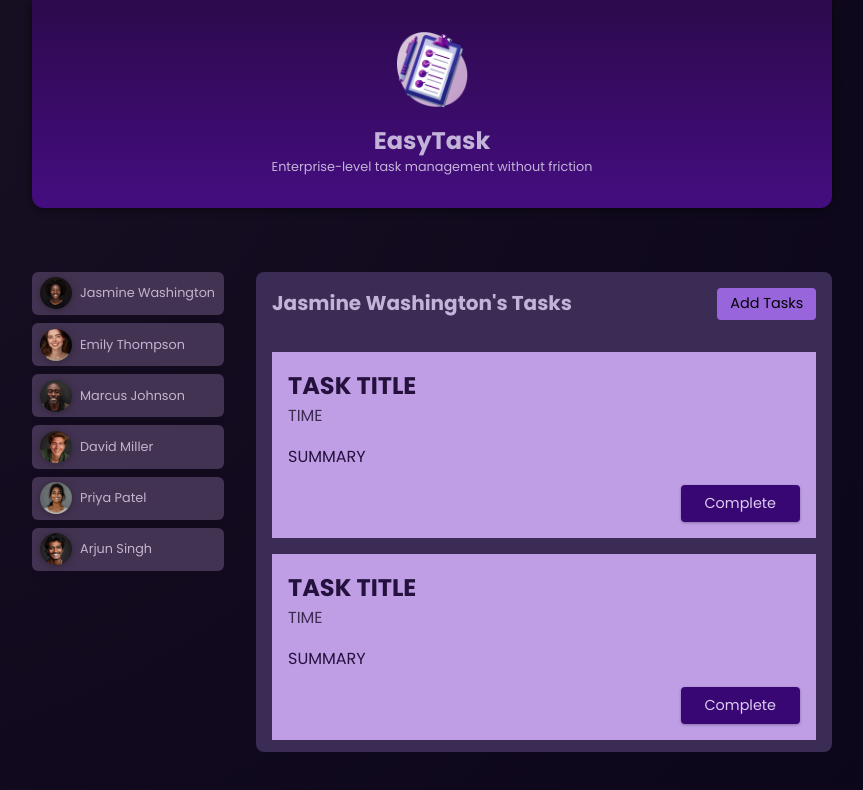
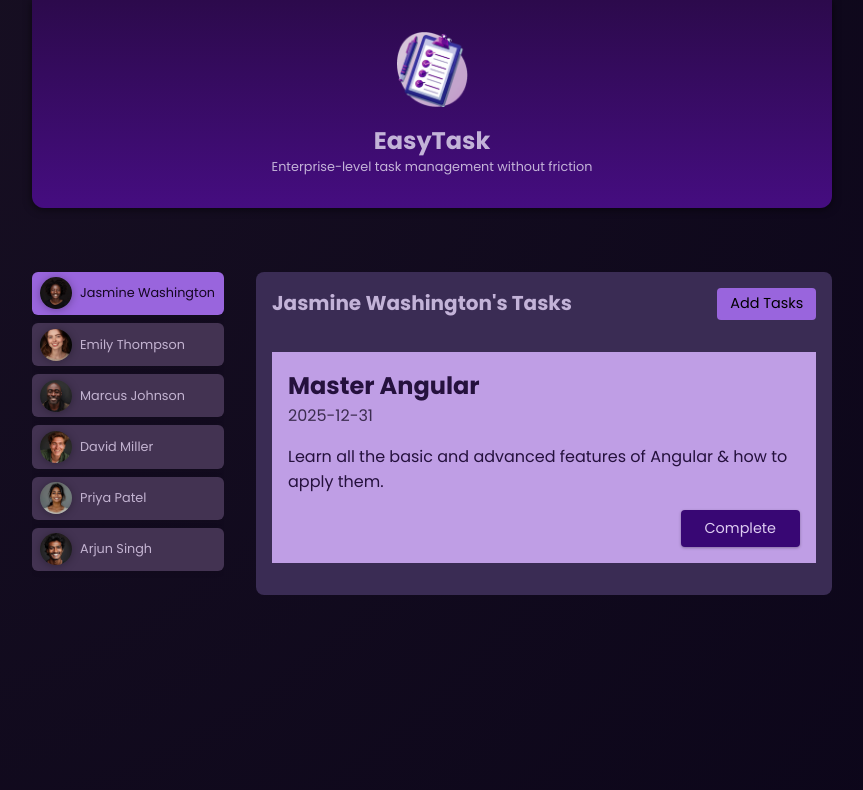
Before and after one commit to mthiggins1s/angular-restart-01, an Angular app in the folder 01-starting-project/: page / in a window 1280 px wide. Both pictures are taken after a click on the button "Jasmine Washington". Shown: the top 790 px of the page, without its empty margins (208-1071 px from the left). Built offline with nearby package versions, Linux system fonts and the light colour scheme.

Commit message:
made changes

```diff
--- a/01-starting-project/src/app/app.component.html
+++ b/01-starting-project/src/app/app.component.html
@@ -7,7 +7,7 @@
     <!-- Since we are dynamically outputting list data here, Angular wants to keep track of all rendered items. If it would be changed, Angular could re-use rendered lists items, so we dont have to re-create the list every time the list data changes. With the 'track' expression, we tell Angular which unique idenfication criteria can be assign by Angular AUTOMATICALLY to every list item, per user. -->
     <li>
       <!-- Structural Directive; enhancements that can be added to elements that will be changed where the elements are being used -->
-      <app-user [user]="user" (select)="onSelectUser($event)" />
+      <app-user [selected]="user.id === selectedUserId" [user]="user" (select)="onSelectUser($event)" />
       <!-- $ will hold the data/value that was emitted by the event we were listening to. -->
 
       <!-- Inputs the HTML for the user.component.html -->
@@ -17,7 +17,7 @@
   <!-- Closing tag added here -->
 
   @if (selectedUser) {
-  <app-tasks [name]="selectedUser.name"></app-tasks>
+  <app-tasks [userId]="selectedUser.id" [name]="selectedUser.name"></app-tasks>
   } @else {
   <p id="fallback">Select a User to see their Tasks</p>
   }
--- /dev/null
+++ b/01-starting-project/src/app/tasks/new-task/new-task.component.css
@@ -0,0 +1,85 @@
+.backdrop {
+    background-color: rgba(0, 0, 0, 0.9);
+    position: fixed;
+    top: 0;
+    left: 0;
+    width: 100%;
+    height: 100vh;
+  }
+
+  dialog {
+    width: 90%;
+    max-width: 30rem;
+    background-color: #433352;
+    border-radius: 6px;
+    border: none;
+    box-shadow: 0 1px 6px rgba(0, 0, 0, 0.4);
+    overflow: hidden;
+    padding: 1rem;
+    top: 5rem;
+  }
+
+  h2 {
+    margin: 0;
+    color: #d0c2e1;
+  }
+
+  label {
+    display: block;
+    font-weight: bold;
+    font-size: 0.85rem;
+    color: #ab9ac0;
+  }
+
+  input,
+  textarea {
+    width: 100%;
+    font: inherit;
+    padding: 0.15rem 0.25rem;
+    border-radius: 4px;
+    border: 1px solid #ab9ac0;
+    background-color: #d0c2e1;
+  }
+
+  .actions {
+    margin: 1rem 0 0;
+    display: flex;
+    justify-content: flex-end;
+    gap: 0.25rem;
+  }
+
+  button {
+    font: inherit;
+    cursor: pointer;
+    border: none;
+    padding: 0.35rem 1.25rem;
+    border-radius: 4px;
+    background-color: transparent;
+  }
+
+  button[type="button"] {
+    color: #bdadcf;
+  }
+
+  button[type="button"]:hover,
+  button[type="button"]:active {
+    color: #d0c2e1;
+  }
+
+  button[type="submit"] {
+    background-color: #9c73ca;
+    box-shadow: 0 1px 3px rgba(0, 0, 0, 0.3);
+    transition: all 0.3s ease;
+  }
+
+  button[type="submit"]:hover,
+  button[type="submit"]:active {
+    background-color: #895cce;
+    box-shadow: 0 1px 6px rgba(0, 0, 0, 0.3);
+  }
+
+  @media (min-width: 768px) {
+    dialog {
+      padding: 2rem;
+    }
+  }
--- /dev/null
+++ b/01-starting-project/src/app/tasks/new-task/new-task.component.html
@@ -0,0 +1,25 @@
+<div class="backdrop" (click)="onCancel()"></div>
+<dialog open>
+  <h2>Add Task</h2>
+  <form>
+    <p>
+      <label for="title">Title</label>
+      <input type="text" id="title" name="title" />
+    </p>
+
+    <p>
+      <label for="summary">Summary</label>
+      <textarea id="summary" rows="5" name="summary"></textarea>
+    </p>
+
+    <p>
+      <label for="due-date">Due Date</label>
+      <input type="date" id="due-date" name="due-date" />
+    </p>
+
+    <p class="actions">
+      <button type="button" (click)="onCancel()">Cancel</button>
+      <button type="submit">Create</button>
+    </p>
+  </form>
+</dialog>
--- /dev/null
+++ b/01-starting-project/src/app/tasks/new-task/new-task.component.ts
@@ -0,0 +1,15 @@
+import { Component, EventEmitter, Output } from '@angular/core';
+
+@Component({
+  selector: 'app-new-task',
+  imports: [],
+  templateUrl: './new-task.component.html',
+  styleUrl: './new-task.component.css'
+})
+export class NewTaskComponent {
+  @Output() cancel = new EventEmitter<void>()
+
+  onCancel() {
+    this.cancel.emit();
+  }
+}
--- a/01-starting-project/src/app/tasks/task/task.component.html
+++ b/01-starting-project/src/app/tasks/task/task.component.html
@@ -1,8 +1,8 @@
 <article>
-  <h2>TASK TITLE</h2>
-  <time>TIME</time>
-  <p>SUMMARY</p>
+  <h2>{{ task.title }}</h2>
+  <time>{{ task.dueDate }}</time>
+  <p>{{ task.summary }}</p>
   <p class="actions">
-    <button>Complete</button>
+    <button (click)="onCompleteTask()" >Complete</button>
   </p>
 </article>
--- a/01-starting-project/src/app/tasks/task/task.component.ts
+++ b/01-starting-project/src/app/tasks/task/task.component.ts
@@ -1,4 +1,5 @@
-import { Component } from '@angular/core';
+import { Component, EventEmitter, Input, Output } from '@angular/core';
+import { Task } from '../../user/user.model';
 
 @Component({
   selector: 'app-task',
@@ -7,5 +8,10 @@
   styleUrl: './task.component.css'
 })
 export class TaskComponent {
+  @Input({required: true}) task!: Task; // we add an '!' if we know that we will ALWAYS have a task. Since we added required: true, this means we will ALWAYS recieve a task.
+  @Output() complete = new EventEmitter<string>();
 
+  onCompleteTask() {
+    this.complete.emit(this.task.id);
+  }
 }
--- a/01-starting-project/src/app/tasks/tasks.component.html
+++ b/01-starting-project/src/app/tasks/tasks.component.html
@@ -1,23 +1,21 @@
+@if (isAddingTask) {
+<app-new-task (cancel)="onCancelAddTask()" />
+}
+
 <section id="tasks">
   <header>
     <h2>{{ name }}'s Tasks</h2>
     <menu>
-            <button>Add Tasks</button>
+      <button (click)="onStartAddTask()">Add Tasks</button>
     </menu>
   </header>
 
   <ul>
+    @for (task of selectedUserTasks; track task.id) {
     <li>
-            <app-task />
+      <!-- $event gives us access to the event data that was emitted. -->
+      <app-task [task]="task" (complete)="onCompleteTask($event)" />
     </li>
-        <li>
-            <app-task />
-        </li>
-        <li>
-            <app-task />
-        </li>
-        <li>
-            <app-task />
-        </li>
+    }
   </ul>
 </section>
--- a/01-starting-project/src/app/tasks/tasks.component.ts
+++ b/01-starting-project/src/app/tasks/tasks.component.ts
@@ -1,12 +1,56 @@
 import { Component, Input } from '@angular/core';
 import { TaskComponent } from "./task/task.component";
+import { NewTaskComponent } from "./new-task/new-task.component";
 
 @Component({
   selector: 'app-tasks',
-  imports: [TaskComponent],
+  imports: [TaskComponent, NewTaskComponent],
   templateUrl: './tasks.component.html',
   styleUrl: './tasks.component.css'
 })
 export class TasksComponent {
-  @Input() name?: string; // '?' tells TypeScript that we are okay with it being SET or not. Now we can't use the 'name' property in a place where it MUST be set. '|' creates a union type; it tells TypeScript that the type of value that can be stored in something is either of type STRING or type UNDEFINED.
+  @Input({ required:true }) userId!: string;
+  @Input({ required: true }) name!: string; // '?' tells TypeScript that we are okay with it being SET or not. Now we can't use the 'name' property in a place where it MUST be set. '|' creates a union type; it tells TypeScript that the type of value that can be stored in something is either of type STRING or type UNDEFINED.
+
+  isAddingTask = false; // TS is able to infer the type of value we plan on storing on it.
+  tasks = [
+    {
+      id: 't1',
+      userId: 'u1',
+      title: 'Master Angular',
+      summary:
+        'Learn all the basic and advanced features of Angular & how to apply them.',
+      dueDate: '2025-12-31',
+    },
+    {
+      id: 't2',
+      userId: 'u3',
+      title: 'Build first prototype',
+      summary: 'Build a first prototype of the online shop website',
+      dueDate: '2024-05-31',
+    },
+    {
+      id: 't3',
+      userId: 'u3',
+      title: 'Prepare issue template',
+      summary:
+        'Prepare and describe an issue template which will help with project management',
+      dueDate: '2024-06-15',
+    },
+  ];
+get selectedUserTasks() {
+  return this.tasks.filter((task) => task.userId === this.userId)
 }
+
+onCompleteTask(id: string) {
+  this.tasks = this.tasks.filter((task) => task.id !== id);
+}
+
+onStartAddTask() {
+  this.isAddingTask = true;
+}
+
+onCancelAddTask() {
+  this.isAddingTask = false;
+}
+}
--- a/01-starting-project/src/app/user/user.component.html
+++ b/01-starting-project/src/app/user/user.component.html
@@ -1,5 +1,5 @@
 <div>
-  <button (click)="onSelectUser()" > <!-- added an eventListener to hear a click (being called from user.component.ts) -->
+  <button [class.active]="selected" (click)="onSelectUser()" > <!-- added an eventListener to hear a click (being called from user.component.ts) -->
     <img
       [src]="imagePath"
       [alt]="user.name"
```
Also changed, not shown: 01-starting-project/src/app/user/user.component.ts (+2 -12 lines), 01-starting-project/src/app/user/user.model.ts (added, +13 -0 lines). Lines whose indentation alone changed are shown as unchanged.
